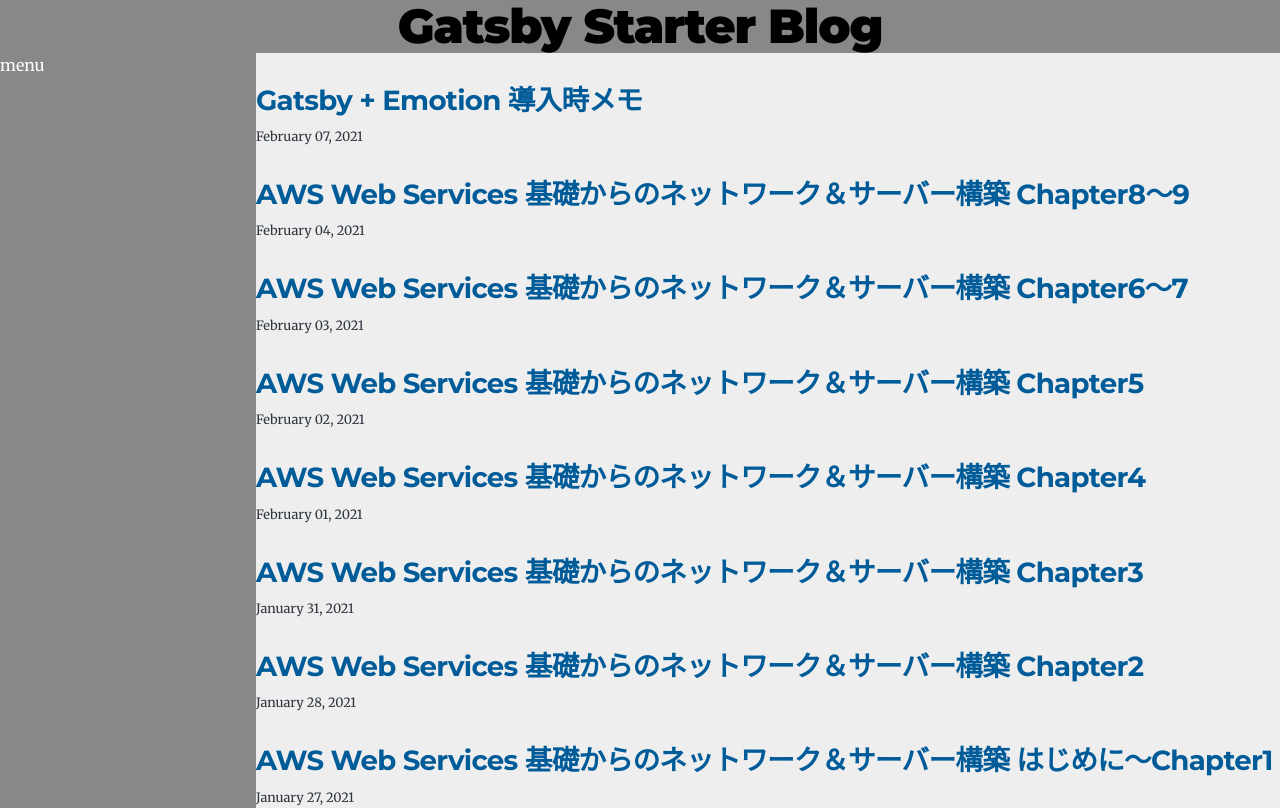
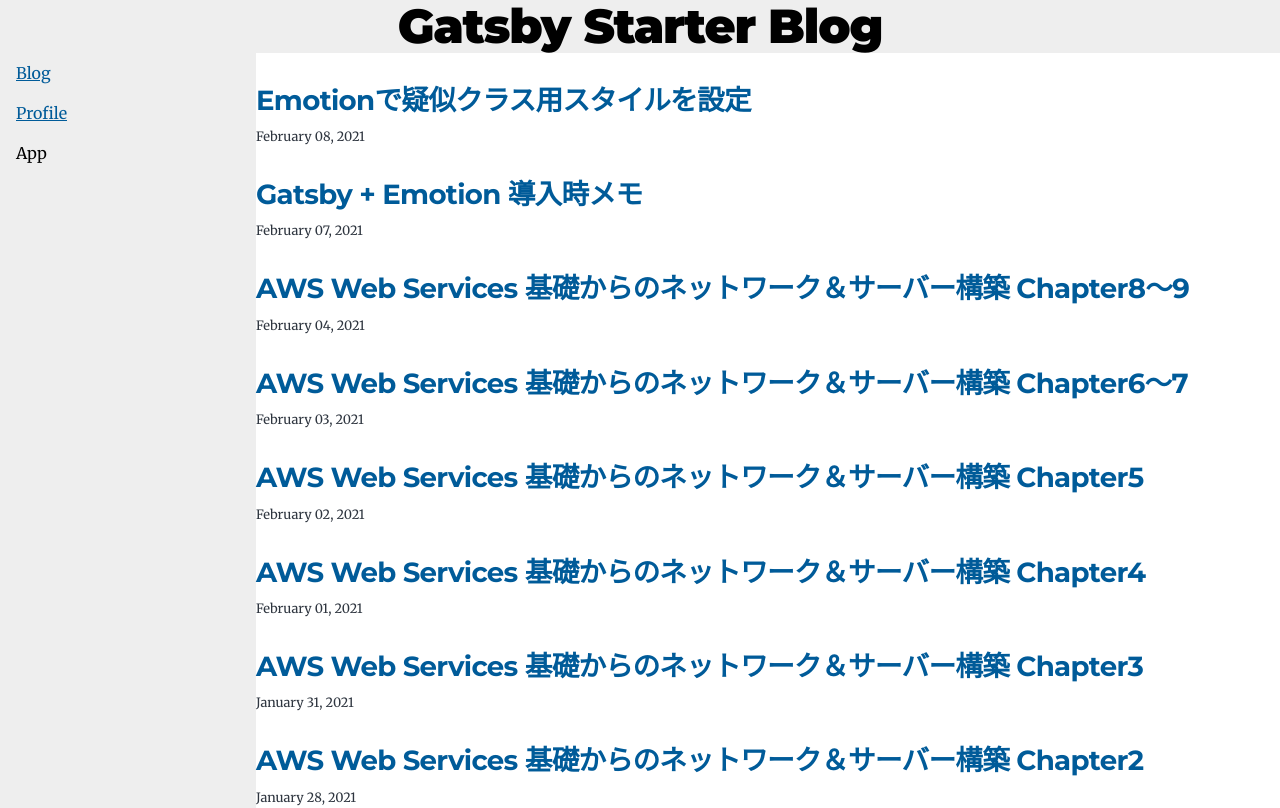
Before and after one commit to tatsu1109/my-blog, a Gatsby site: page / in a window 1280 px wide. Shown: the top 808 px of the page. Built offline with nearby package versions, Linux system fonts and the light colour scheme; Gatsby itself is replaced by a stand-in of ours.

Commit message:
サイドメニューとプロフィール用ページを作成

````diff
--- /dev/null
+++ b/content/blog/20210208/index.md
@@ -0,0 +1,29 @@
+---
+title: Emotionで疑似クラス用スタイルを設定
+date: 2021-02-08
+tags: ["Gatsby", "Emotion"]
+---
+
+[公式](https://emotion.sh/docs/nested)
+[参考サンプル](https://copypet.jp/671/)
+
+- css の[疑似クラス](https://developer.mozilla.org/ja/docs/Web/CSS/Pseudo-classes)は&で連結して設定できる
+- 入れ子の Selector を設定する場合も通常の CSS と同様に > で連結できる
+
+```js
+const NavItem = styled.ul`
+  display: block;
+  padding: 8px 16px;
+  margin: 0;
+  text-decoration: none;
+  color: #000000;
+  background-color: ${color};
+  &:hover {
+    color: #ffffff;
+    background-color: ${selectedColor};
+  }
+  &:hover > a {
+    color: #ffffff;
+  }
+`
+```
--- a/src/components/layout.js
+++ b/src/components/layout.js
@@ -1,28 +1,20 @@
 import React from "react"
 import { Link } from "gatsby"
 import styled from "@emotion/styled"
+import Navigation from "./navigation"
 
 const Header = styled.header`
   text-align: center;
-  background-color: #888;
-  color: #fff;
+ 	background-color: #eeeeee;
 `
 
 const ContentWrapper = styled.main`
   display: flex;
 `
 
-const Navigation = styled.div`
-  flex: 1;
-  background-color: #888;
-  color: #fff;
-`
-
 const Content = styled.div`
   flex: 4;
-  background-color: #eee;
 `
-
 
 const Layout = ({ location, title, children }) => {
   const rootPath = `${__PATH_PREFIX__}/`
@@ -47,9 +39,7 @@
     <div className="global-wrapper" data-is-root-path={isRootPath}>
       <Header className="global-header">{header}</Header>
       <ContentWrapper>
-        <Navigation>
-          menu
-        </Navigation>
+        <Navigation color="#eeeeee" selectedColor="#1b2538"/>
         <Content>
           {children}
         </Content>
--- /dev/null
+++ b/src/components/navigation.js
@@ -0,0 +1,44 @@
+import React from "react"
+import { Link } from "gatsby"
+import styled from "@emotion/styled"
+
+const Navigation = ({ color , selectedColor }) => {
+  const NavigationWrapper = styled.ol`
+    flex: 1;
+    width: 200px;
+    margin: 0;
+    padding: 0;
+    list-style-type: none;
+    background-color: ${color};
+  `
+  const NavItem = styled.ul`
+    display: block;
+    padding: 8px 16px;
+    margin: 0;
+    text-decoration: none;
+    color: #000000;
+    background-color: ${color};
+    &:hover {
+      background-color: ${selectedColor};
+    }
+    &:hover > a {
+      color: #ffffff;
+    }
+  `
+
+  return (
+        <NavigationWrapper>
+            <NavItem>
+              <Link to="/">Blog</Link>
+            </NavItem>
+            <NavItem>
+              <Link to="/profile">Profile</Link>
+            </NavItem>
+            <NavItem>App</NavItem>
+        </NavigationWrapper>
+    )
+}
+
+
+
+export default Navigation
````
Also changed, not shown: src/pages/profile.js (added, +28 -0 lines), content/blog/20210207/index.md (renamed from content/blog/20210205/index.md).
